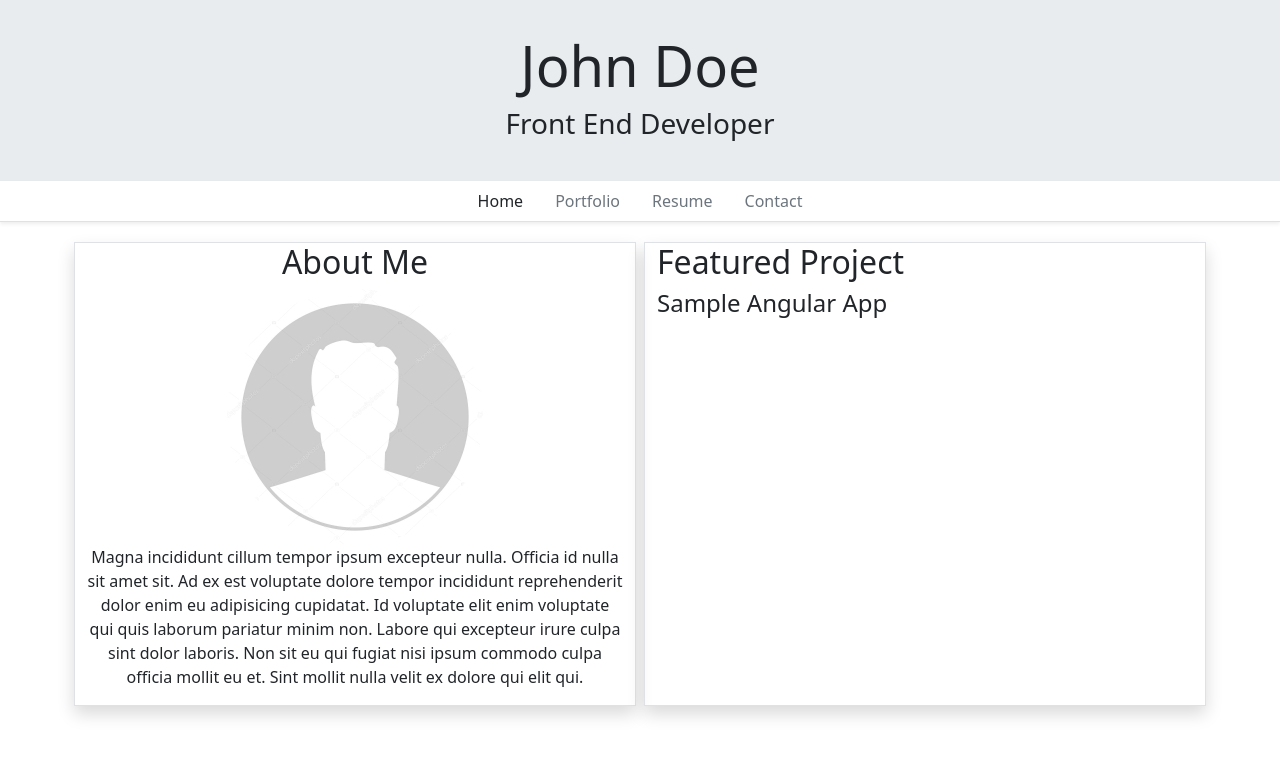
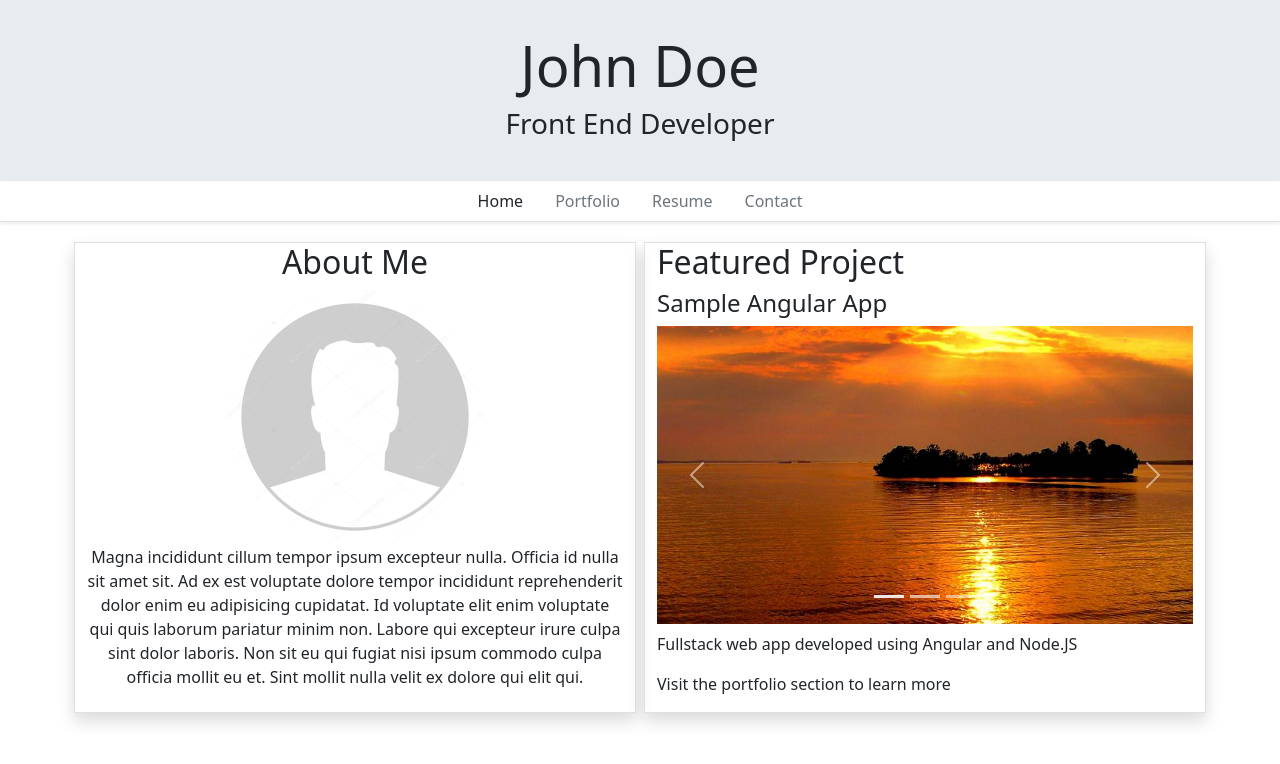
Before and after one commit to jmlinares2019/my-resume-2024, an Angular app: page /home in a window 1280 px wide. Shown: the top 764 px of the page. Built offline with nearby package versions, Linux system fonts and the light colour scheme.

Commit message:
Adding pictures carousel (and more content) to featured project at home page

```diff
--- a/src/app/pages/home/home.component.html
+++ b/src/app/pages/home/home.component.html
@@ -14,6 +14,17 @@
                 <h2>Featured Project</h2>
                 <h4>{{ featuredProject.name }}</h4>
             </div>
+            <!-- Pictures carousel -->
+            <carousel>
+                <div *ngFor="let picture of featuredProject.pictures">
+                    <slide>
+                        <img src="{{ picture }}" alt="first slide" style="display: block; width: 100%;">
+                    </slide>
+                </div>
+            </carousel>
+
+            <p class="mt-2">{{ featuredProject.summary }}</p>
+            <p>Visit the portfolio section to learn more</p>
         </div>
     </div>
 </div>
```
